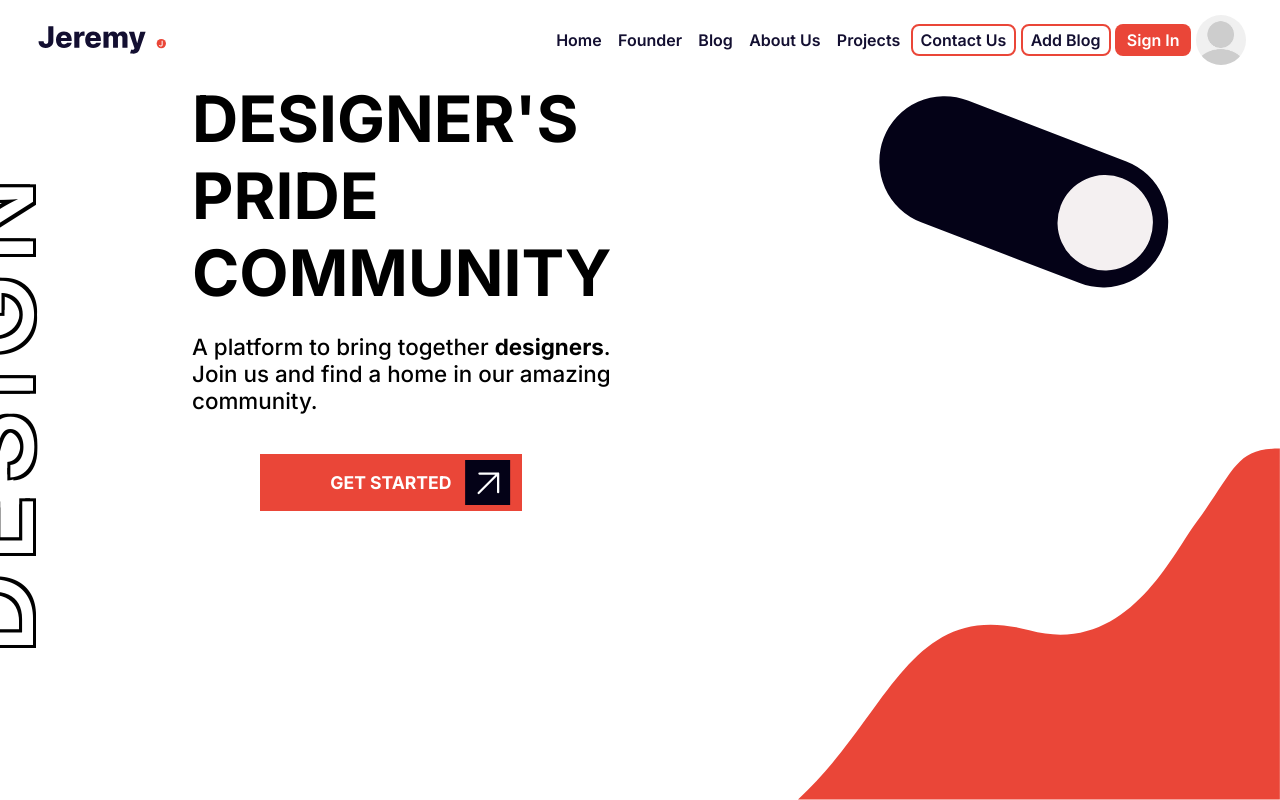
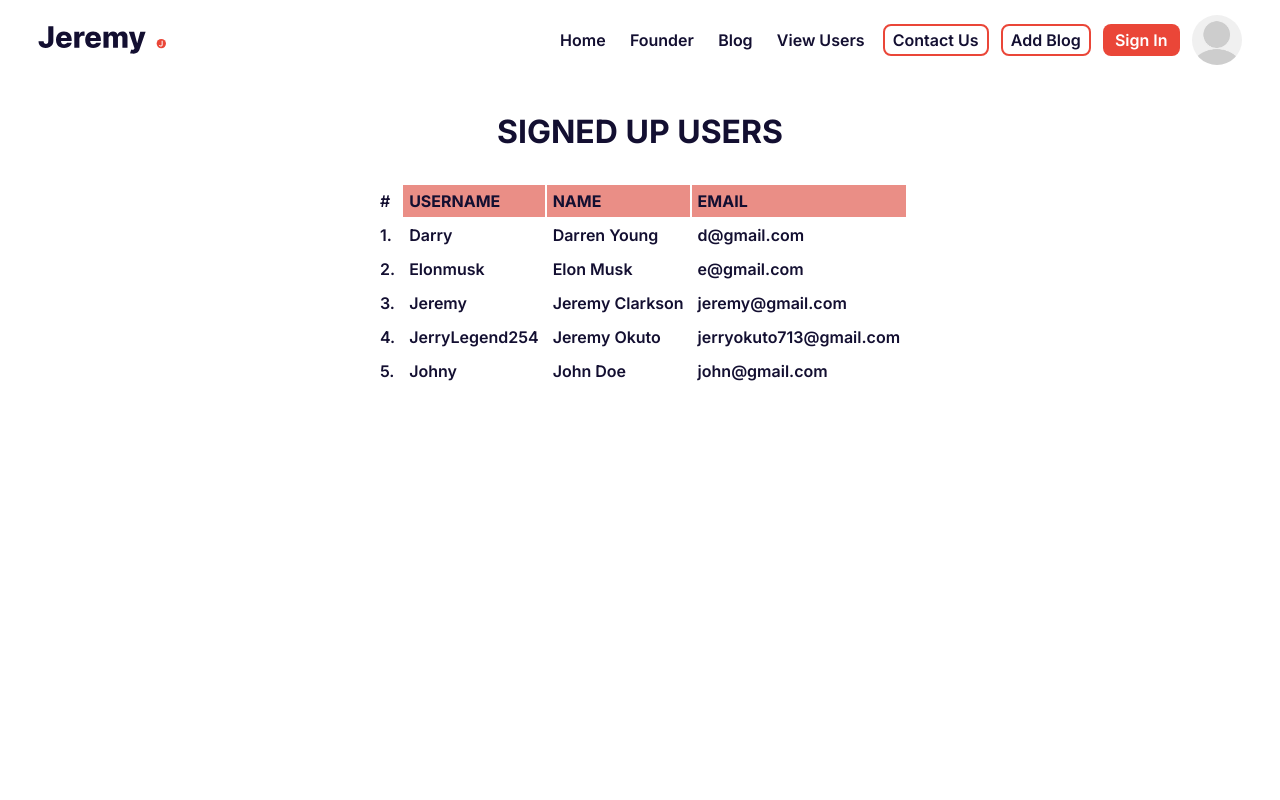
Before and after one commit to JerryLegend254/IAP_Assignment_One, a PHP site: page /150463/ in a window 1280 px wide. Run offline with PHP 8.4, Linux system fonts and the light colour scheme; data comes from the database, SQL or seed files in the repository.

Commit message:
Finished styling view user page and making it the index page

```diff
--- /dev/null
+++ b/assignment_2/css/viewUsers.css
@@ -0,0 +1,41 @@
+@import './styles.css';
+
+.main{
+    display: flex;
+    justify-content: center;
+    align-items: center;
+    height: auto;
+    flex-direction: column;
+    font-family: 'Inter', sans-serif;
+
+}
+
+table{
+    font-size: 1em;
+    font-weight: 600;
+    color: #130F31;
+}
+
+th{
+    text-align: left;
+    background-color: #ea8e86;
+    text-transform: uppercase;
+}
+
+.capitalize{
+    text-transform: capitalize;
+}
+
+tr{
+    margin-top: 4px;
+}
+
+td, th{
+    padding: 6px;
+}
+
+.heading{
+    font-size: 2em;
+    font-weight: 800;
+    color: #130F31;
+}
--- a/assignment_2/index.php
+++ b/assignment_2/index.php
@@ -2,21 +2,43 @@
 include_once "partials/header.php";
 
 ?>
- <link type="text/css" rel="stylesheet" href="css/home.css" />
+ <link type="text/css" rel="stylesheet" href="css/viewUsers.css" />
 <?php
 include_once "partials/navBar.php";
 ?>
+<div class="main">
+    <p class="heading">SIGNED UP USERS</p>
+    <table>
+        <tr>
+            <td>#</td>
+            <th>Username</th>
+            <th>Name</th>
+            <th>Email</th>
+        </tr>
+<?php
+$user_data = "SELECT * FROM `author_tbl` ORDER BY username ASC";
+$result = $conn->query($user_data);
 
-<div class="main">
-    <p class="design">DESIGN</p>
-    <img class="switcher" src="./images/switcher.svg" />
-    <img class="custom" src="./images/custom.svg" />
-    <p class="h1">DESIGNER'S PRIDE COMMUNITY</p>
-    <p class="contentText">A platform to bring together <span class="bolded">designers</span>. Join us and find a home in our amazing community.</p>
-    <a href="./signUp.php"><input id="submit" type="submit" value="GET STARTED" /></a>
-</div>
+$serial=1;
 
+if($result->num_rows > 0){
+    while($user_row = $result->fetch_assoc()){
+?>
+        <tr>
+            <td><?php print $serial; $serial++; ?>.</td>
+            <td class="capitalize"><?php print $user_row["username"]; ?></td>
+            <td class="capitalize"><?php print $user_row["full_name"]; ?></td>
+            <td><?php print $user_row["email"]; ?></td>
 
+        </tr>
+<?php
+    }
+} else{
+    echo "Failed";
+}
+?>
+
+    </table>
+    </div>
 </body>
-
 </html>
--- a/assignment_2/partials/navBar.php
+++ b/assignment_2/partials/navBar.php
@@ -12,11 +12,10 @@ session_start();
         </a>
     </div>
     <div class="links">
-        <a href="<?= ROOT_URL ?>index.php">Home</a>
+        <a href="<?= ROOT_URL ?>home.php">Home</a>
         <a href="<?= ROOT_URL ?>founder.php">Founder</a>
         <a href="<?= ROOT_URL ?>viewBlog.php">Blog</a>
-        <a href="<?= ROOT_URL ?>about.php">About Us</a>
-        <a href="<?= ROOT_URL ?>projects.php">Projects</a>
+        <a href="<?= ROOT_URL ?>index.php">View Users</a>
         <a id="contact" href="<?= ROOT_URL ?>contactUs.php">Contact Us</a>
         <a id="post" href="<?= ROOT_URL ?>postBlog.php">Add Blog</a>
         <?php
```
Also changed, not shown: assignment_2/home.php (added, +22 -0 lines), assignment_2/viewusers.php (deleted, +0 -46 lines), assignment_2/dbImages/1695485448_cloudBasedApp.png (added).
